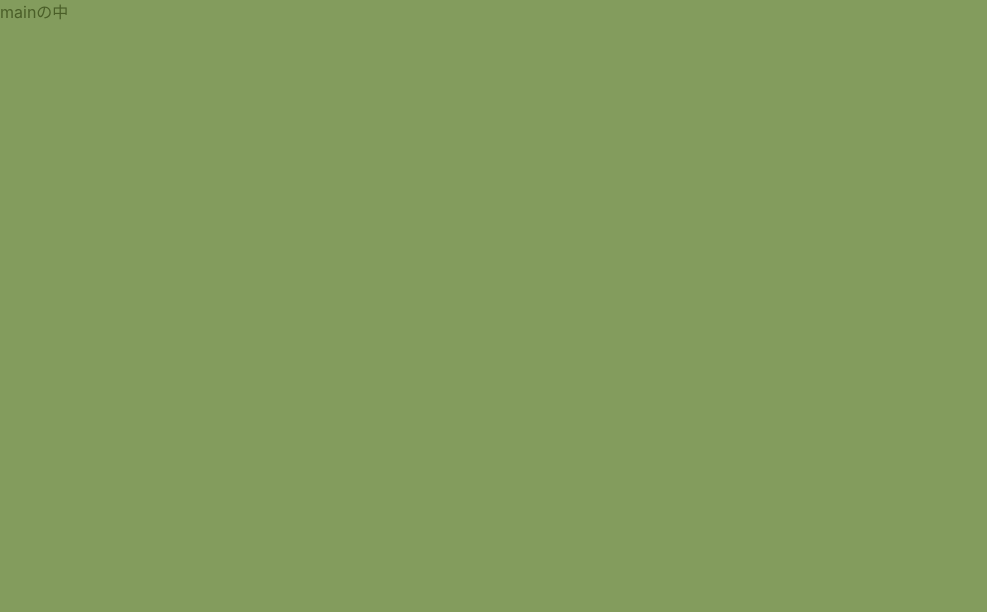
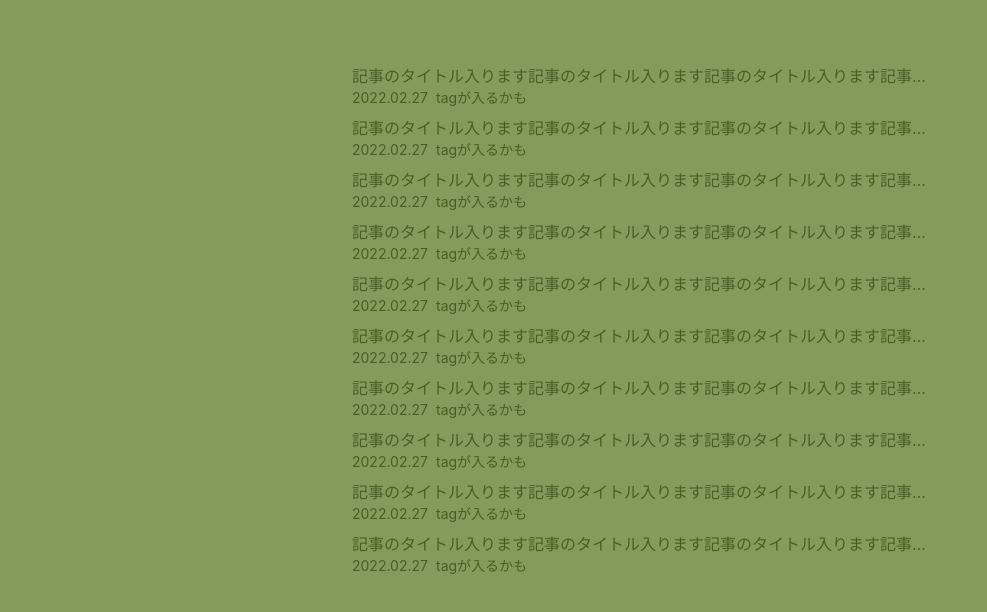
Before and after one commit to cochumo/cochumo-blog, a Next.js app: page / in a window 1280 px wide. Shown: the top 612 px of the page, without its empty margins (0-987 px from the left). Built offline with nearby package versions, Linux system fonts and the light colour scheme.

Commit message:
update: カンタンなリストを作成しました

```diff
--- /dev/null
+++ b/components/PostItem.tsx
@@ -0,0 +1,17 @@
+type Post = any;
+
+const PostItem = ({ post }: { post: Post }) => {
+  return (
+    <li className="mb-2 last:mb-0">
+      <a href="#" className="text-base block truncate">
+        記事のタイトル入ります記事のタイトル入ります記事のタイトル入ります記事のタイトル入ります
+      </a>
+      <p className="text-sm">
+        <span className="mr-2">2022.02.27</span>
+        <span>tagが入るかも</span>
+      </p>
+    </li>
+  );
+};
+
+export default PostItem;
--- a/pages/index.tsx
+++ b/pages/index.tsx
@@ -1,7 +1,18 @@
 import type { NextPage } from "next";
+import PostItem from "../components/PostItem";
 
 const Home: NextPage = () => {
-  return <div>mainの中</div>;
+  return (
+    <>
+      <div className="max-w-xl mx-auto my-16">
+        <ul>
+          {[...Array(10)].map((_, index) => {
+            return <PostItem post={_} key={index} />;
+          })}
+        </ul>
+      </div>
+    </>
+  );
 };
 
 export default Home;
```
